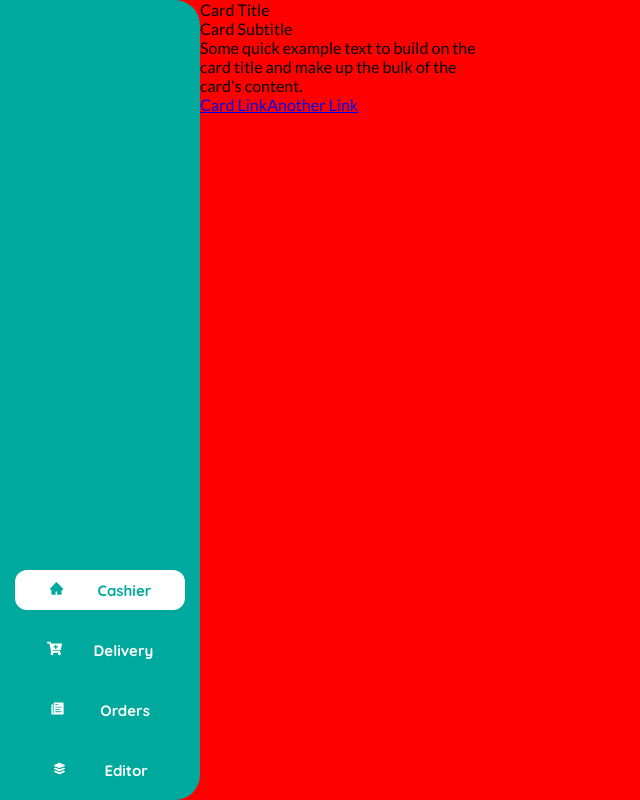
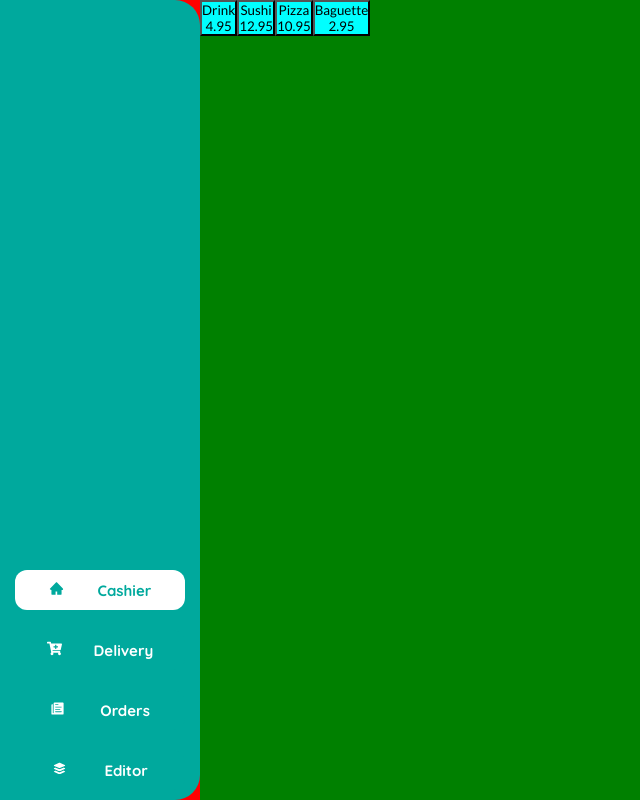
Before and after one commit to JimmyLam96/cash-up, a React (Create React App) app: page / in a window 1280 px wide. Shown: the whole page, without its empty margins (0-640 px from the left). Built offline with nearby package versions, Linux system fonts and the light colour scheme.

Commit message:
[WIP] First version of the dishcard

```diff
--- a/src/components/Dishcard.tsx
+++ b/src/components/Dishcard.tsx
@@ -1,22 +1,22 @@
-import React from 'react';
-import Card from 'react-bootstrap/Card';
+import React from "react";
+import "../css/Dishcard.css";
 
-
-function Dishcard(){
-    return(
-        <Card style={{ width: '18rem' }}>
-            <Card.Body>
-                <Card.Title>Card Title</Card.Title>
-                <Card.Subtitle className="mb-2 text-muted">Card Subtitle</Card.Subtitle>
-                <Card.Text>
-                Some quick example text to build on the card title and make up the bulk of
-                the card's content.
-                </Card.Text>
-                <Card.Link href="#">Card Link</Card.Link>
-                <Card.Link href="#">Another Link</Card.Link>
-            </Card.Body>
-        </Card>
-    );
+function Dishcard(props: DProps) {
+  return (
+    <button className={`dishcard`}>
+      <p>{props.details.title}</p>
+      <p>{props.details.price}</p>
+    </button>
+  );
 }
 
 export default Dishcard;
+
+interface DProps {
+  details: {
+    title: string;
+    price: number;
+    image?: string;
+  };
+  children?: any;
+}
--- a/src/components/Sidebar.tsx
+++ b/src/components/Sidebar.tsx
@@ -1,5 +1,4 @@
 import React, { useState } from "react";
-import { Link } from "react-router-dom";
 import "../css/Sidebar.css";
 import { SidebarData } from "../tmp/SidebarData";
 import { IconContext } from "react-icons";
--- a/src/css/App.css
+++ b/src/css/App.css
@@ -20,20 +20,14 @@
 }
 
 .content-container {
-  flex: 3;
-  border-radius: 25px;
-}
-
-.sidebar-items {
-  width: 100%;
+  display: flex;
+  flex-grow: 1;
+  background-color: green;
 }
 
 .cashier,
 .delivery,
 .orders,
 .editor {
-  /* padding: 500px; */
-  flex: 1;
-  justify-content: center;
-  /* background-color: aqua; */
+  background-color: aqua;
 }
--- /dev/null
+++ b/src/css/Dishcard.css
@@ -0,0 +1,3 @@
+.dishcard {
+  background-color: aqua;
+}
--- a/src/pages/Cashier.tsx
+++ b/src/pages/Cashier.tsx
@@ -1,12 +1,18 @@
-import React from 'react';
-import Dishcard from '../components/Dishcard';
+import React from "react";
+import Dishcard from "../components/Dishcard";
+import { DishesData } from "../tmp/DishesData";
 
 function Cashier() {
-    return (
-      <div className="cashier">
-        <Dishcard></Dishcard>
+  return (
+    <div className="cashier-container">
+      <div className="searchbar-container"></div>
+      <div className="dishcard-container">
+        {DishesData.map((item, index) => {
+          return <Dishcard key={index} details={item}></Dishcard>;
+        })}
       </div>
-    );
-  }
+    </div>
+  );
+}
 
-  export default Cashier;
+export default Cashier;
--- /dev/null
+++ b/src/tmp/DishesData.tsx
@@ -0,0 +1,20 @@
+import React from "react";
+
+export const DishesData = [
+  {
+    title: "Drink",
+    price: 4.95,
+  },
+  {
+    title: "Sushi",
+    price: 12.95,
+  },
+  {
+    title: "Pizza",
+    price: 10.95,
+  },
+  {
+    title: "Baguette",
+    price: 2.95,
+  },
+];
```
